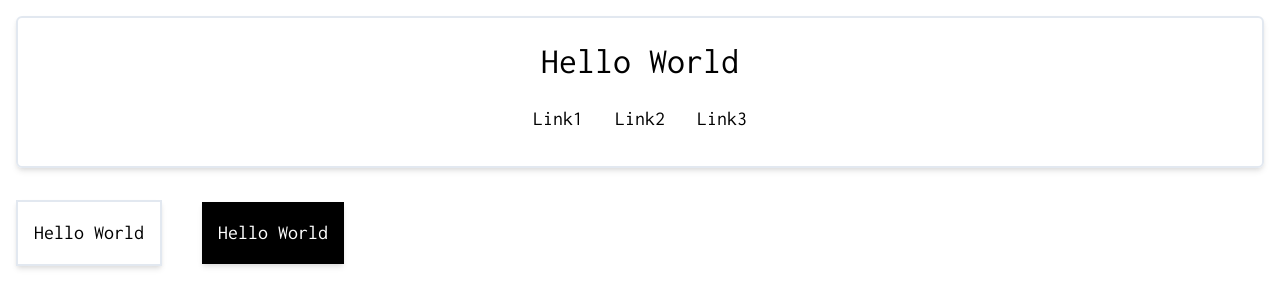
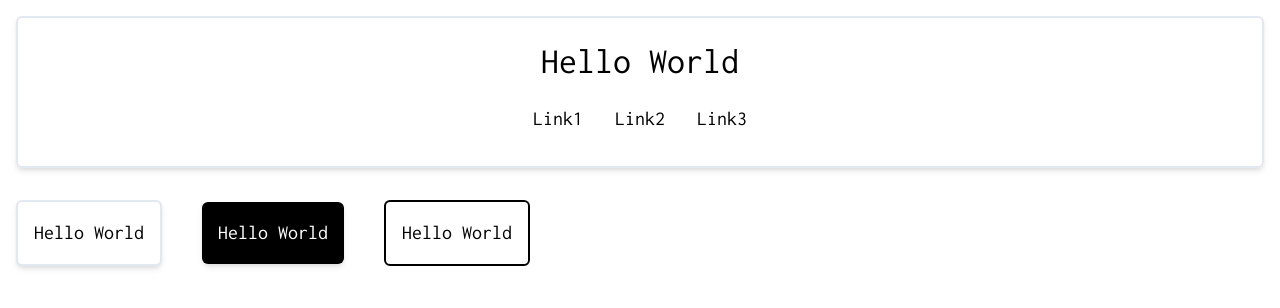
Before and after one commit to ExpressGradient/SvelteDash_Blite, a Svelte app: page / in a window 1280 px wide. Shown: the top 308 px of the page. Built offline with nearby package versions, Linux system fonts and the light colour scheme.

Commit message:
built OutlineButton and added rounded to RaisedButton

```diff
--- a/src/App.svelte
+++ b/src/App.svelte
@@ -1,6 +1,7 @@
 <script>
 	import AppBar from "./components/AppBar.svelte";
 	import RaisedButton from "./components/RaisedButton.svelte";
+	import OutlineButton from "./components/OutlineButton.svelte";
 </script>
 
 <AppBar title={{ label: "Hello World", onClick: () => console.log("Hello World") }} navLinks={[{label: "Link1", route: "/"}, {label: "Link2", route: "/"}, {label: "Link3", route: "/"}]}/>
@@ -8,3 +9,5 @@
 <RaisedButton label={"Hello World"} onClick={() => console.log("Button Clicked")} />
 
 <RaisedButton label={"Hello World"} onClick={() => console.log("Button Clicked")} darkMode={"true"} />
+
+<OutlineButton label={"Hello World"} onClick={() => console.log("Button Clicked")} />
--- /dev/null
+++ b/src/components/OutlineButton.svelte
@@ -0,0 +1,6 @@
+<script>
+    export let label;
+    export let onClick;
+</script>
+
+<button class="text-xl p-4 m-4 focus:outline-none border-2 border-black rounded-md active:text-white active:bg-black transition ease-in duration-200" on:click={() => onClick()}>{label}</button>
--- a/src/components/RaisedButton.svelte
+++ b/src/components/RaisedButton.svelte
@@ -5,11 +5,11 @@
 </script>
 
 {#if !darkMode}
-    <button class="p-4 m-4 text-xl shadow-md border-2 bg-white active:shadow-none focus:outline-none transition ease-in duration-200" on:click={() => onClick()}>
+    <button class="p-4 m-4 text-xl shadow-md border-2 bg-white active:shadow-none focus:outline-none transition ease-in duration-200 rounded-md" on:click={() => onClick()}>
         {label}
     </button>
 {:else}
-    <button class="p-4 m-4 text-xl text-white active:text-black shadow-md bg-black active:bg-white focus:outline-none transition ease-in duration-200" on:click={() => onClick()}>
+    <button class="p-4 m-4 text-xl text-white active:text-black shadow-md bg-black active:bg-white focus:outline-none transition ease-in duration-200 rounded-md" on:click={() => onClick()}>
         {label}
     </button>
 {/if}
```
